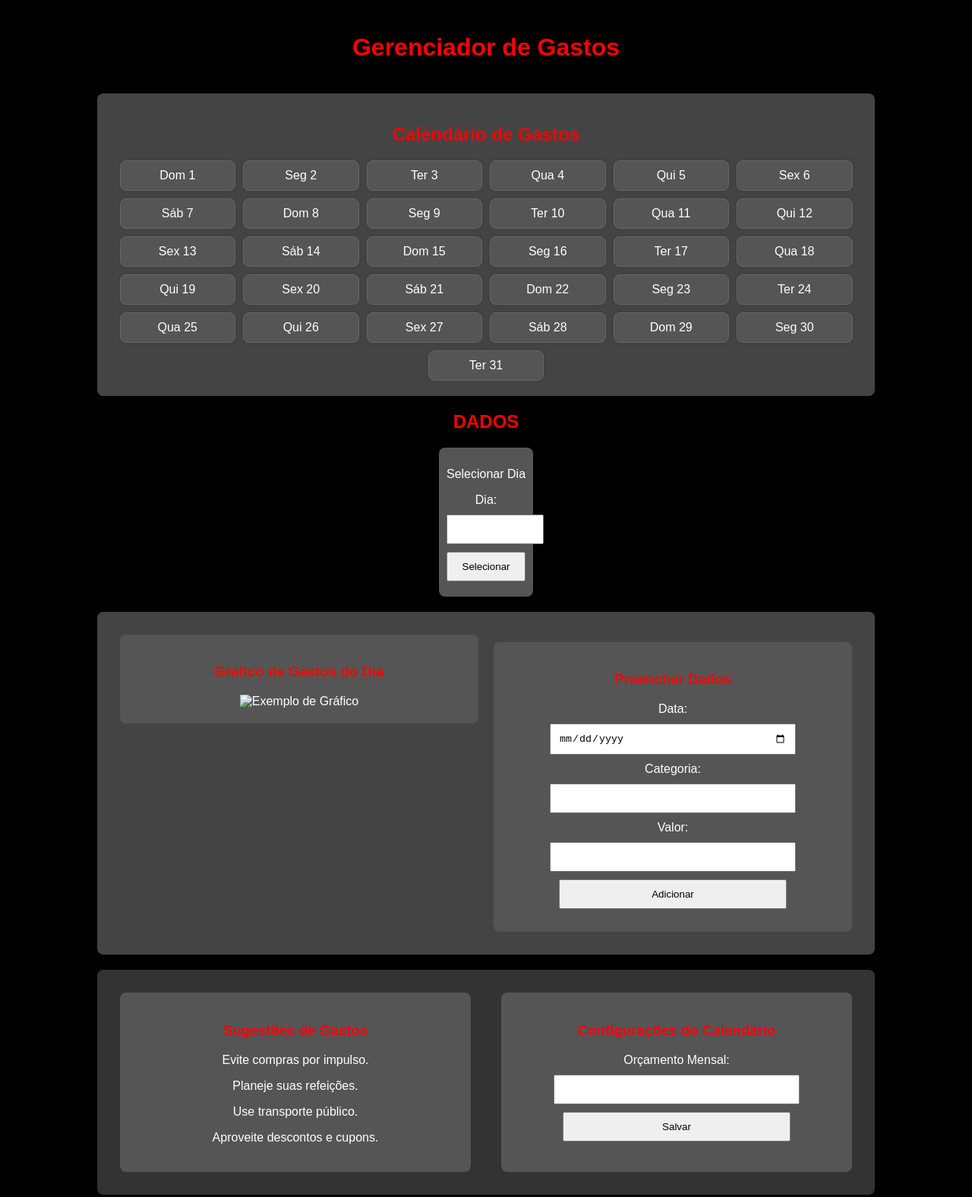
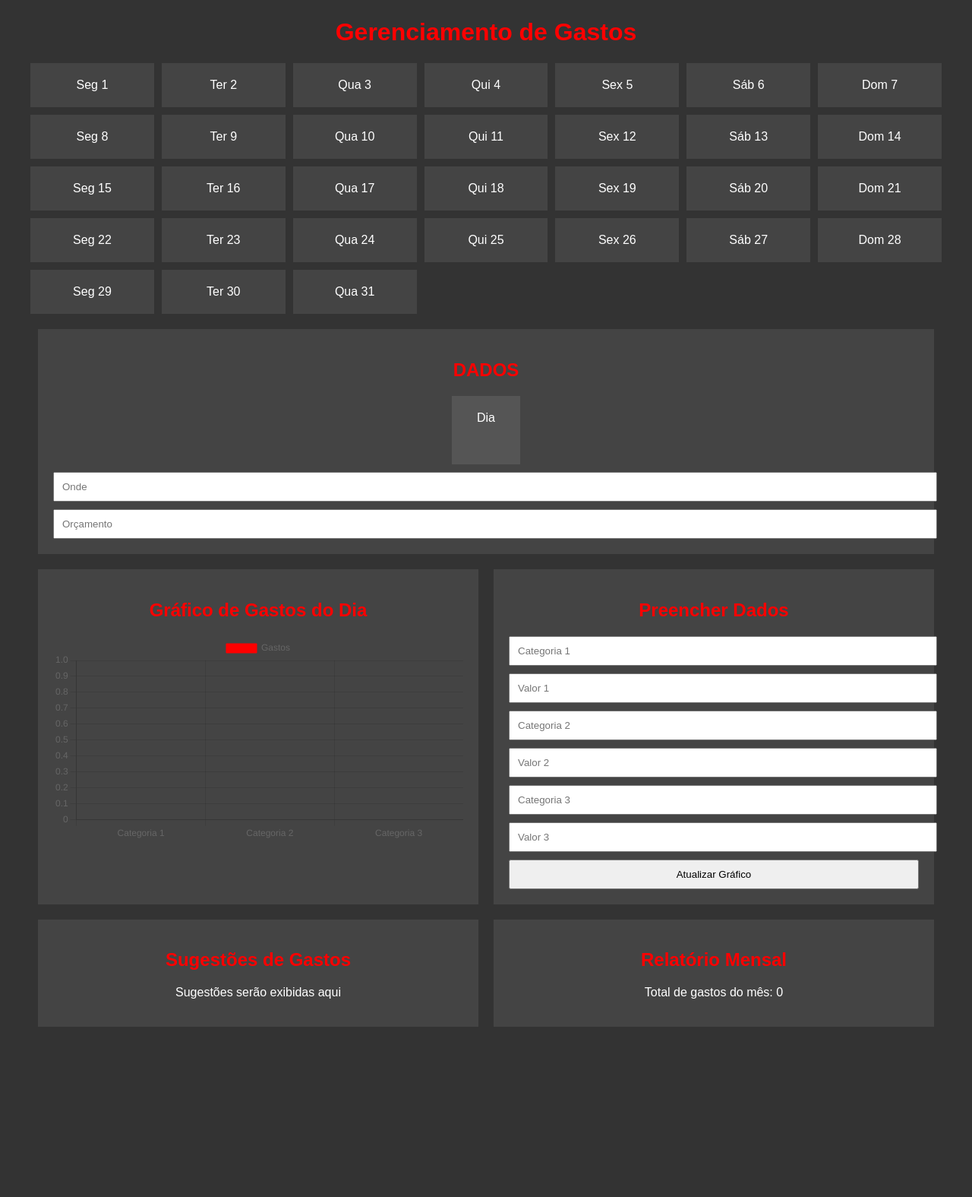
Before and after one commit to ICEI-PUC-Minas-PPLES-TI/plf-es-2024-1-ti1-0387100-smartfinance, a plain HTML site: page codigo/Pedro/index.html in a window 1280 px wide. Shown: the part 17-1592 px from the top of the page at 76% size. After the commit the page ends 1408 px from the top, so only its background shows below. Drawn offline with nearby package versions, Linux system fonts and the light colour scheme.

Commit message:
Gerenciamento atualizado
Adição de gráficos interativos, sugestões, relatório mensal.

```diff
--- /dev/null
+++ b/codigo/Pedro/CSS/styles.css
@@ -0,0 +1,79 @@
+body {
+  font-family: Arial, sans-serif;
+  background-color: #333;
+  color: #fff;
+  margin: 0;
+  padding: 0;
+}
+
+.container {
+  max-width: 1200px;
+  margin: 0 auto;
+  padding: 20px;
+}
+
+h1, h2 {
+  color: red;
+  text-align: center;
+}
+
+.calendar {
+  display: grid;
+  grid-template-columns: repeat(7, 1fr);
+  gap: 10px;
+  margin-bottom: 20px;
+}
+
+.day {
+  background-color: #444;
+  padding: 20px;
+  text-align: center;
+  cursor: pointer;
+}
+
+.details {
+  display: flex;
+  justify-content: space-between;
+  margin-bottom: 20px;
+}
+
+.details div {
+  flex: 1;
+  margin: 0 10px;
+  padding: 20px;
+  background-color: #444;
+  text-align: center;
+}
+
+.details div input, .details div select, .details div button {
+  display: block;
+  width: 100%;
+  margin-top: 10px;
+  padding: 10px;
+}
+
+.row {
+  display: flex;
+  justify-content: space-between;
+  margin-bottom: 20px;
+}
+
+.block {
+  flex: 1;
+  margin: 0 10px;
+  padding: 20px;
+  background-color: #444;
+  text-align: center;
+}
+
+#selected-day {
+  display: inline-block;
+  width: 50px;
+  height: 50px;
+  background-color: #555;
+  cursor: pointer;
+}
+
+.hidden {
+  display: none;
+}
--- /dev/null
+++ b/codigo/Pedro/JS/script.js
@@ -0,0 +1,125 @@
+document.addEventListener('DOMContentLoaded', function() {
+    const days = document.querySelectorAll('.day');
+    const selectedDayElement = document.getElementById('selected-day');
+    const suggestionsElement = document.getElementById('suggestions');
+    const monthlyReportElement = document.getElementById('monthly-report');
+
+    const dailyCtx = document.getElementById('dailyChart').getContext('2d');
+
+    let dailyChart = new Chart(dailyCtx, {
+        type: 'bar',
+        data: {
+            labels: ['Categoria 1', 'Categoria 2', 'Categoria 3'],
+            datasets: [{
+                label: 'Gastos',
+                data: [],
+                backgroundColor: ['red', 'blue', 'green'],
+                borderColor: ['red', 'blue', 'green'],
+                borderWidth: 1
+            }]
+        },
+        options: {
+            scales: {
+                y: {
+                    beginAtZero: true
+                }
+            }
+        }
+    });
+
+    function updateDailyChartData(data) {
+        dailyChart.data.datasets[0].data = data;
+        dailyChart.update();
+    }
+
+    function updateSuggestions(data) {
+        if (data.every(value => value === 0)) {
+            suggestionsElement.innerHTML = `
+                <h2>Sugestões de Gastos</h2>
+                <p>Você ainda não direcionou gastos em nenhuma categoria.</p>
+            `;
+            return;
+        }
+
+        let maxCategory = data.indexOf(Math.max(...data));
+        let categoryNames = ['Categoria 1', 'Categoria 2', 'Categoria 3'];
+        let suggestions = [
+            'Considere reduzir seus gastos em ' + categoryNames[maxCategory] + ', como evitar gastar excessivamente nesta área.',
+            'Avalie suas despesas em ' + categoryNames[maxCategory] + ', buscando alternativas mais econômicas.',
+            'Revise seus gastos em ' + categoryNames[maxCategory] + ', priorizando suas despesas de forma mais eficiente.'
+        ];
+
+        suggestionsElement.innerHTML = `
+            <h2>Sugestões de Gastos</h2>
+            <p>${suggestions[maxCategory]}</p>
+        `;
+    }
+
+    days.forEach(day => {
+        day.addEventListener('click', () => {
+            const selectedDay = day.textContent;
+            selectedDayElement.textContent = selectedDay;
+
+            // Limpa o gráfico e as sugestões quando um novo dia é selecionado
+            updateDailyChartData([]);
+            updateSuggestions([]);
+        });
+    });
+
+    document.getElementById('update-chart').addEventListener('click', () => {
+        const category1 = parseInt(document.getElementById('amount1').value) || 0;
+        const category2 = parseInt(document.getElementById('amount2').value) || 0;
+        const category3 = parseInt(document.getElementById('amount3').value) || 0;
+
+        const data = [category1, category2, category3];
+        updateDailyChartData(data);
+        updateSuggestions(data);
+    });
+
+    selectedDayElement.addEventListener('click', () => {
+        const isExpanded = selectedDayElement.classList.contains('expanded');
+        if (!isExpanded) {
+            document.getElementById('location').classList.remove('hidden');
+            document.getElementById('budget').classList.remove('hidden');
+        }
+        selectedDayElement.classList.toggle('expanded');
+    });
+
+    document.getElementById('budget').addEventListener('input', (event) => {
+        const value = event.target.value;
+        if (isNaN(value)) {
+            event.target.value = '';
+        }
+    });
+
+    // Função para calcular o total de gastos do mês
+    function calculateMonthlyExpenses() {
+        const dailyExpenses = dailyChart.data.datasets[0].data;
+        const totalMonthlyExpenses = dailyExpenses.reduce((acc, curr) => acc + curr, 0);
+        return totalMonthlyExpenses;
+    }
+
+    // Função para exibir o relatório mensal
+    function displayMonthlyReport() {
+        const totalMonthlyExpenses = calculateMonthlyExpenses();
+        monthlyReportElement.querySelector('#total-expenses').textContent = totalMonthlyExpenses;
+    }
+
+    // Função para atualizar os dados do gráfico diário e as sugestões
+    function updateDataAndSuggestions(data) {
+        updateDailyChartData(data);
+        updateSuggestions(data);
+        displayMonthlyReport();
+    }
+
+    // Event listener para atualizar o gráfico e as sugestões quando o botão de atualizar for clicado
+    document.getElementById('update-chart').addEventListener('click', () => {
+        const category1 = parseInt(document.getElementById('amount1').value) || 0;
+        const category2 = parseInt(document.getElementById('amount2').value) || 0;
+        const category3 = parseInt(document.getElementById('amount3').value) || 0;
+
+        const data = [category1, category2, category3];
+        updateDataAndSuggestions(data);
+    });
+
+});
--- a/codigo/Pedro/index.html
+++ b/codigo/Pedro/index.html
@@ -3,81 +3,81 @@
 <head>
     <meta charset="UTF-8">
     <meta name="viewport" content="width=device-width, initial-scale=1.0">
-    <title>Gerenciador de Gastos</title>
-    <link rel="stylesheet" href="/codigo/Pedro/CSS/gerenciar.css">
+    <title>Gerenciamento de Gastos</title>
+    <link rel="stylesheet" href="/CSS/styles.css">
 </head>
 <body>
     <div class="container">
-        <header>
-            <h1>Gerenciador de Gastos</h1>
-        </header>
-
-        <section class="calendar-section">
-            <h2>Calendário de Gastos</h2>
-            <div class="calendar" id="calendar">
-
-            </div>
-        </section>
-
-        <h2 class="data-title">DADOS</h2>
-        <div class="day-selector">
-            <div class="selector" id="day-selector">
-                <p>Selecionar Dia</p>
-                <form id="day-selector-form">
-                    <label for="select-day">Dia:</label>
-                    <input type="number" id="select-day" name="select-day" min="1" max="31">
-                    <button type="button" onclick="selectDay()">Selecionar</button>
-                </form>
+        <h1>Gerenciamento de Gastos</h1>
+        <div class="calendar">
+            <div class="day">Seg 1</div>
+            <div class="day">Ter 2</div>
+            <div class="day">Qua 3</div>
+            <div class="day">Qui 4</div>
+            <div class="day">Sex 5</div>
+            <div class="day">Sáb 6</div>
+            <div class="day">Dom 7</div>
+            <div class="day">Seg 8</div>
+            <div class="day">Ter 9</div>
+            <div class="day">Qua 10</div>
+            <div class="day">Qui 11</div>
+            <div class="day">Sex 12</div>
+            <div class="day">Sáb 13</div>
+            <div class="day">Dom 14</div>
+            <div class="day">Seg 15</div>
+            <div class="day">Ter 16</div>
+            <div class="day">Qua 17</div>
+            <div class="day">Qui 18</div>
+            <div class="day">Sex 19</div>
+            <div class="day">Sáb 20</div>
+            <div class="day">Dom 21</div>
+            <div class="day">Seg 22</div>
+            <div class="day">Ter 23</div>
+            <div class="day">Qua 24</div>
+            <div class="day">Qui 25</div>
+            <div class="day">Sex 26</div>
+            <div class="day">Sáb 27</div>
+            <div class="day">Dom 28</div>
+            <div class="day">Seg 29</div>
+            <div class="day">Ter 30</div>
+            <div class="day">Qua 31</div>
+        </div>
+        <div class="details">
+            <div id="select-day">
+                <h2>DADOS</h2>
+                <div id="selected-day">Dia</div>
+                <input type="text" id="location" placeholder="Onde" class="hidden">
+                <input type="number" id="budget" placeholder="Orçamento" min="0" class="hidden">
             </div>
         </div>
-
-        <section class="data-area">
-            <div class="day-details">
-                <div id="day-summary" class="data-box">
-                    <h3>Gráfico de Gastos do Dia</h3>
-
-                    <img id="example-graph" src="codigo\Pedro\img\grafico.png" alt="Exemplo de Gráfico">
-                </div>
-                <div class="input-data data-box">
-                    <h3>Preencher Dados</h3>
-                    <form id="expense-form">
-                        <label for="date">Data:</label>
-                        <input type="date" id="date" name="date">
-                        <label for="category">Categoria:</label>
-                        <input type="text" id="category" name="category">
-                        <label for="amount">Valor:</label>
-                        <input type="number" id="amount" name="amount" min="0">
-                        <button type="submit">Adicionar</button>
-                    </form>
-                </div>
+        <div class="details">
+            <div id="daily-chart">
+                <h2>Gráfico de Gastos do Dia</h2>
+                <canvas id="dailyChart"></canvas>
             </div>
-        </section>
-
-        <section class="flex-container">
-            <div class="suggestions data-box">
-                <h3>Sugestões de Gastos</h3>
-                <div id="suggestions-list">
-                </div>
+            <div id="fill-data">
+                <h2>Preencher Dados</h2>
+                <input type="text" id="category1" placeholder="Categoria 1">
+                <input type="number" id="amount1" placeholder="Valor 1" min="0">
+                <input type="text" id="category2" placeholder="Categoria 2">
+                <input type="number" id="amount2" placeholder="Valor 2" min="0">
+                <input type="text" id="category3" placeholder="Categoria 3">
+                <input type="number" id="amount3" placeholder="Valor 3" min="0">
+                <button id="update-chart">Atualizar Gráfico</button>
             </div>
-
-            <div class="settings data-box">
-                <h3>Configurações do Calendário</h3>
-                <form id="settings-form">
-                    <label for="budget">Orçamento Mensal:</label>
-                    <input type="number" id="budget" name="budget">
-                    <button type="submit">Salvar</button>
-                </form>
+        </div>
+        <div class="row">
+            <div class="block" id="suggestions">
+                <h2>Sugestões de Gastos</h2>
+                <p>Sugestões serão exibidas aqui</p>
             </div>
-        </section>
-
-        <section class="report">
-            <h2>Relatório Mensal</h2>
-            <div id="monthly-report">
-                <p>O relatório será exibido aqui.</p>
+            <div class="block" id="monthly-report">
+                <h2>Relatório Mensal</h2>
+                <p>Total de gastos do mês: <span id="total-expenses">0</span></p>
             </div>
-        </section>
+        </div>
     </div>
-
-    <script src="/codigo/Pedro/JS/gerenciar.js"></script>
+    <script src="https://cdn.jsdelivr.net/npm/chart.js"></script>
+    <script src="/JS/script.js"></script>
 </body>
 </html>
```
Also changed, not shown: codigo/Pedro/img/grafico.png (deleted).
